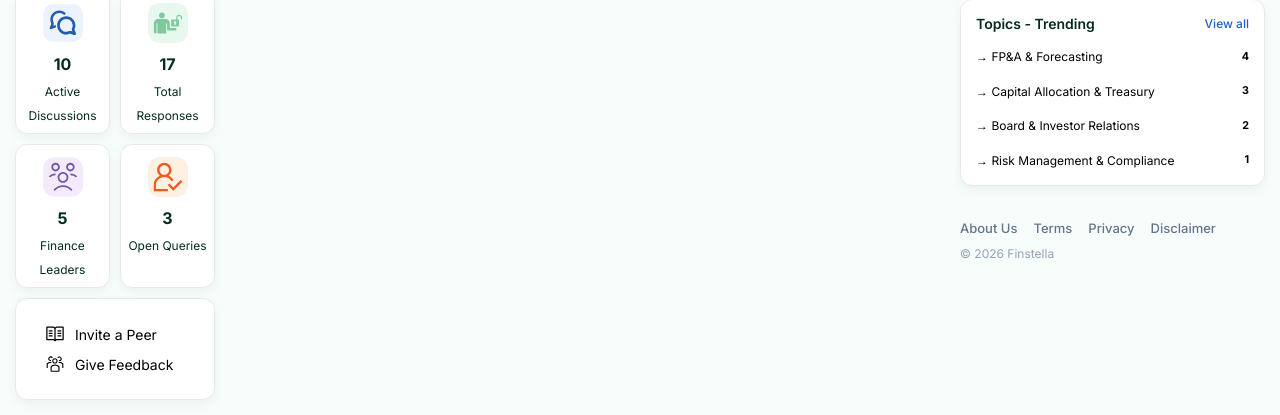
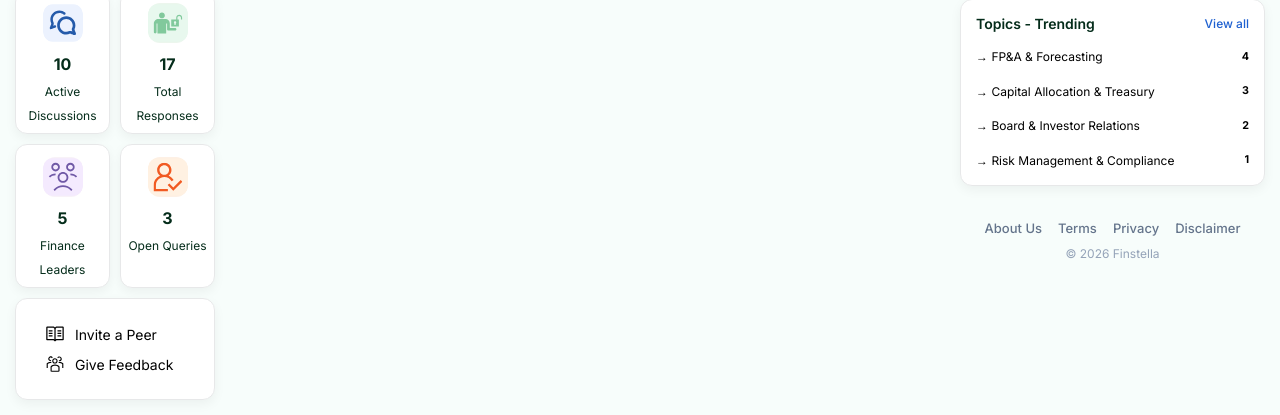
Before and after one commit to anikht30/finstella, a Django app: page /search/ in a window 1280 px wide. Shown: the part 601-1016 px from the top of the page. Run offline with Django 5.2, Linux system fonts and the light colour scheme; a user stored in the database is signed in; data comes from the database, SQL or seed files in the repository; data that the repository does not hold is empty; parts of the project's set-up code (start-up, migrations or seed data) failed here and were passed over; some libraries are stand-ins or nearby versions.

Commit message:
about, terms, alignment

```diff
--- a/static/css/dashboard.css
+++ b/static/css/dashboard.css
@@ -1645,6 +1645,7 @@ transform: translateX(-4px);
 
     .panel-footer-links {
         display: flex;
+        justify-content: center;
         flex-wrap: wrap;
         gap: 12px 16px; /* 12px vertical gap, 16px horizontal gap */
         margin-bottom: 10px;
@@ -1663,9 +1664,11 @@ transform: translateX(-4px);
     }
 
     .panel-footer-copyright {
+        display: flex;
         color: #94A3B8;
         font-size: 12px;
         font-weight: 400;
+        justify-content: center;
     }
 
     /* Mobile adjustments: centers the links at the bottom of the screen */
```
Also changed, not shown: templates/members.html (line endings or trailing spaces).
